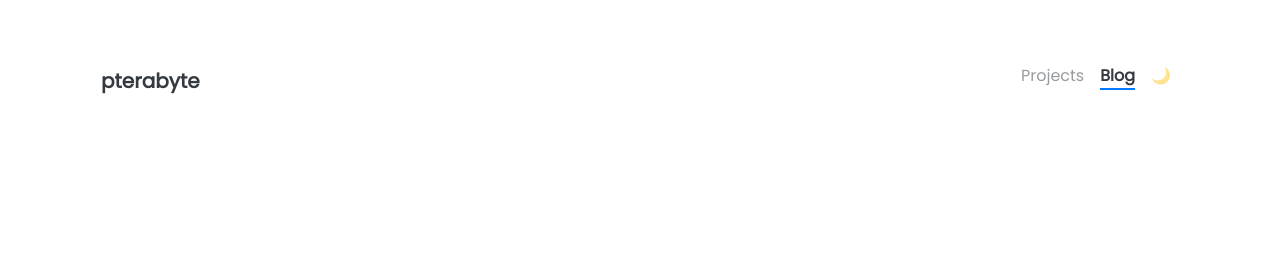
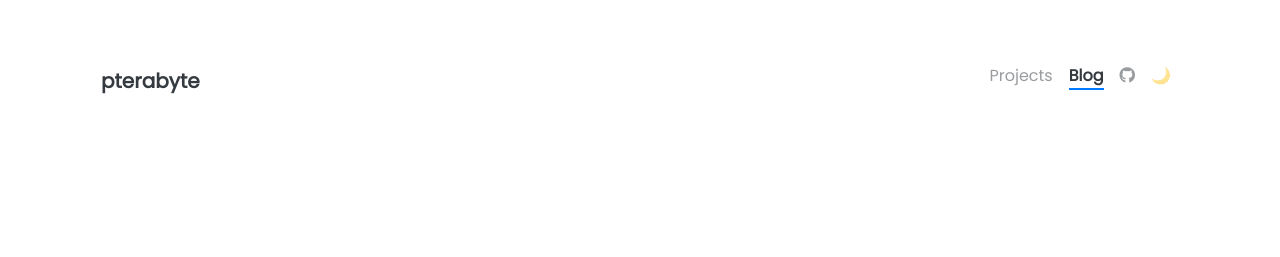
Before and after one commit to pterabyte-dev/pterabyte-dev.github.io, a Jekyll site: the page built from pages/tags.html, in a window 1280 px wide. Shown: the top 257 px of the page. Built offline with Jekyll 4.4.1, drawn with Linux system fonts in a browser that asks for light colours.

Commit message:
Update navbar.html

```diff
--- a/_includes/navbar.html
+++ b/_includes/navbar.html
@@ -54,7 +54,7 @@
         <a class="nav-item nav-link {{ active_status }}" href="{{ url }}" {%- if html_page.external_url and site.open_new_tab -%} target="_blank" {%- endif -%}>{{ html_page.title }}</a>
 
       {% endfor %}
-
+        <a class="nav-item nav-link " href="https://github.com/pterabyte-dev/pterabyte-dev.github.io"><i class="fab fa-1x fa-github"></i></a>
       <span id="theme-toggler" class="nav-item nav-link" role="button" onclick="toggleTheme()"></span>
     </div>
   </div>
```
